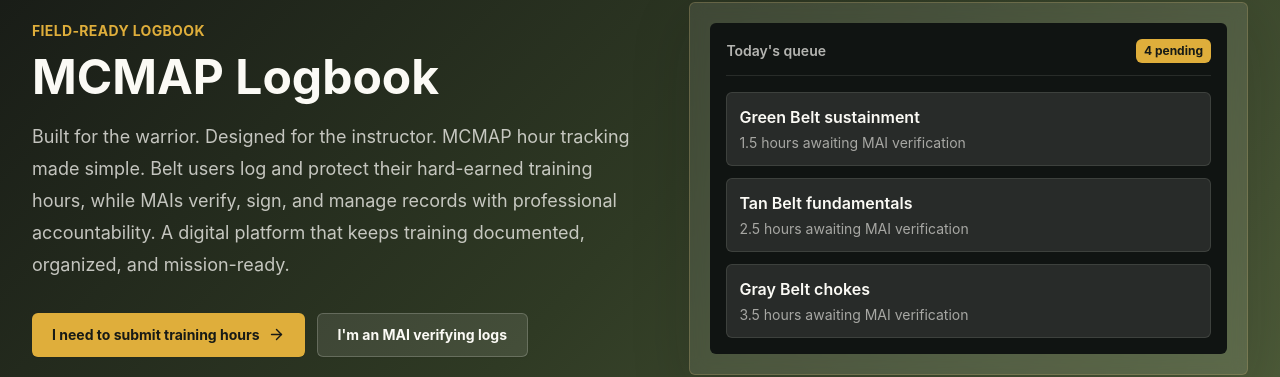
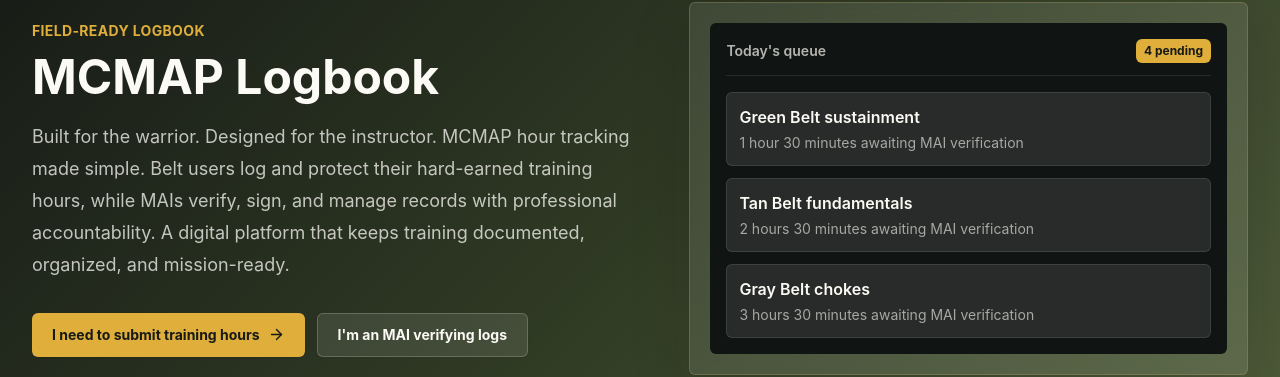
Before and after one commit to brokenasco/MCMAPLOGS, a React (Vite) app: page / in a window 1280 px wide. Shown: the part 155-532 px from the top of the page. Built offline with nearby package versions, Linux system fonts and the light colour scheme; no server answers.

Commit message:
Display all time as hours and minutes

```diff
--- a/src/components/LogDetailPanel.jsx
+++ b/src/components/LogDetailPanel.jsx
@@ -1,6 +1,7 @@
 import React from 'react';
 import { X } from 'lucide-react';
 import StatusBadge from './StatusBadge.jsx';
+import { formatMinutes } from '../data/mcmapReference.js';
 
 const beltStyles = {
   'Tan Belt': 'bg-[#c2a878] text-ink',
@@ -36,7 +37,7 @@ export default function LogDetailPanel({ log, onClose }) {
 
       <dl className="mt-5 grid gap-4 sm:grid-cols-2">
         <Detail label="Status" value={<StatusBadge status={log.status} />} />
-        <Detail label="Hours" value={log.hours} />
+        <Detail label="Hours" value={formatLogTime(log)} />
         <Detail label="Class code" value={log.classCode || 'General'} />
         <Detail label="Target belt" value={log.targetBelt || log.beltLevel} />
         <Detail
@@ -85,3 +86,7 @@ function Detail({ label, value }) {
 function formatMaiDisplay(log) {
   return `${log.maiNumber || ''} ${log.assignedMaiName || ''}`.trim() || 'Not assigned';
 }
+
+function formatLogTime(log) {
+  return formatMinutes(Number(log.minutes ?? Math.round(Number(log.hours || 0) * 60)));
+}
--- a/src/components/LogTable.jsx
+++ b/src/components/LogTable.jsx
@@ -1,5 +1,6 @@
 import React from 'react';
 import StatusBadge from './StatusBadge.jsx';
+import { formatMinutes } from '../data/mcmapReference.js';
 
 const beltStyles = {
   'Tan Belt': 'bg-[#c2a878] text-ink',
@@ -40,7 +41,7 @@ export default function LogTable({ logs, showMarine = true, onSelectLog, renderA
                   <span className="font-semibold text-ink">{log.classCode || 'General'}</span>
                   {log.techniqueName ? <span className="mt-1 block max-w-72 text-xs leading-5 text-ink/55">{log.techniqueName}</span> : null}
                 </BodyCell>
-                <BodyCell>{log.hours}</BodyCell>
+                <BodyCell>{formatLogTime(log)}</BodyCell>
                 <BodyCell>
                   <span className={`inline-flex rounded-sm px-2.5 py-1 text-xs font-black uppercase tracking-wide ${beltStyles[log.beltLevel] || 'bg-field text-ink'}`}>
                     {log.beltLevel}
@@ -77,3 +78,7 @@ function BodyCell({ children, className = '' }) {
 function formatMaiDisplay(log) {
   return `${log.maiNumber || ''} ${log.assignedMaiName || ''}`.trim() || 'Not assigned';
 }
+
+function formatLogTime(log) {
+  return formatMinutes(Number(log.minutes ?? Math.round(Number(log.hours || 0) * 60)));
+}
--- a/src/data/mcmapReference.js
+++ b/src/data/mcmapReference.js
@@ -125,9 +125,16 @@ export function isAdditionalMcmapTarget(targetBelt) {
 }
 
 export function formatMinutes(totalMinutes) {
-  const hours = Math.floor(Math.max(0, totalMinutes) / 60);
-  const minutes = Math.max(0, totalMinutes) % 60;
-  return `${hours}:${String(minutes).padStart(2, '0')}`;
+  const safeMinutes = Math.round(Math.max(0, Number(totalMinutes) || 0));
+  const hours = Math.floor(safeMinutes / 60);
+  const minutes = safeMinutes % 60;
+  const hourText = hours === 1 ? '1 hour' : `${hours} hours`;
+  const minuteText = minutes === 1 ? '1 minute' : `${minutes} minutes`;
+
+  if (hours && minutes) return `${hourText} ${minuteText}`;
+  if (hours) return hourText;
+  if (minutes) return minuteText;
+  return '0 minutes';
 }
 
 function item(code, name, time) {
--- a/src/pages/Help.jsx
+++ b/src/pages/Help.jsx
@@ -70,7 +70,7 @@ const examples = [
   },
   {
     label: 'Good entry',
-    text: '1.5 hours Tan Belt fundamentals: basic warrior stance, movement drills, and break falls.'
+    text: '1 hour 30 minutes Tan Belt fundamentals: basic warrior stance, movement drills, and break falls.'
   },
   {
     label: 'Too vague',
--- a/src/pages/Landing.jsx
+++ b/src/pages/Landing.jsx
@@ -1,6 +1,7 @@
 import React from 'react';
 import { ArrowRight, ClipboardCheck, Dumbbell, ShieldCheck, UserCheck } from 'lucide-react';
 import { Link } from 'react-router-dom';
+import { formatMinutes } from '../data/mcmapReference.js';
 
 const features = [
   {
@@ -63,7 +64,7 @@ export default function Landing() {
                 {['Green Belt sustainment', 'Tan Belt fundamentals', 'Gray Belt chokes'].map((item, index) => (
                   <div key={item} className="rounded-md border border-paper/10 bg-paper/10 p-3">
                     <p className="font-semibold">{item}</p>
-                    <p className="mt-1 text-sm text-paper/60">{index + 1.5} hours awaiting MAI verification</p>
+                    <p className="mt-1 text-sm text-paper/60">{formatMinutes((index + 1.5) * 60)} awaiting MAI verification</p>
                   </div>
                 ))}
               </div>
--- a/src/pages/PendingLogs.jsx
+++ b/src/pages/PendingLogs.jsx
@@ -5,6 +5,7 @@ import LogDetailPanel from '../components/LogDetailPanel.jsx';
 import PageShell from '../components/PageShell.jsx';
 import StatusBadge from '../components/StatusBadge.jsx';
 import { useApp } from '../context/AppContext.jsx';
+import { formatMinutes } from '../data/mcmapReference.js';
 
 export default function PendingLogs() {
   const { maiUser, pendingLogs, verifyLog, returnLog } = useApp();
@@ -42,7 +43,7 @@ export default function PendingLogs() {
           <p className="text-sm font-bold uppercase tracking-wide text-clay">Confirm MAI signature</p>
           <h2 className="mt-2 text-2xl font-bold">{confirmationLog.marine}</h2>
           <p className="mt-2 text-sm leading-6 text-ink/70">
-            You are about to sign {confirmationLog.hours} hours of {confirmationLog.beltLevel} training using
+            You are about to sign {formatLogTime(confirmationLog)} of {confirmationLog.beltLevel} training using
             MAI number {maiUser.maiNumber}.
           </p>
           <div className="mt-5 flex flex-wrap gap-3">
@@ -121,7 +122,7 @@ export default function PendingLogs() {
                   <div>
                     <h2 className="text-xl font-bold">{log.marine}</h2>
                     <p className="mt-1 text-sm text-ink/60">
-                      {new Date(`${log.date}T12:00:00`).toLocaleDateString()} | {log.hours} hours | {log.beltLevel}
+                      {new Date(`${log.date}T12:00:00`).toLocaleDateString()} | {formatLogTime(log)} | {log.beltLevel}
                     </p>
                   </div>
                   <StatusBadge status={log.status} />
@@ -175,3 +176,7 @@ export default function PendingLogs() {
     </PageShell>
   );
 }
+
+function formatLogTime(log) {
+  return formatMinutes(Number(log.minutes ?? Math.round(Number(log.hours || 0) * 60)));
+}
--- a/src/pages/VerifiedLogbook.jsx
+++ b/src/pages/VerifiedLogbook.jsx
@@ -86,7 +86,7 @@ export default function VerifiedLogbook() {
       ...filteredLogs.map((log) => [
         log.marine,
         log.date,
-        log.hours,
+        formatLogTime(log),
         log.beltLevel,
         formatMaiDisplay(log),
         log.status,
@@ -482,7 +482,7 @@ function MaiPendingReview({
           <p className="text-sm font-bold uppercase tracking-wide text-clay">Confirm MAI signature</p>
           <h3 className="mt-2 text-xl font-bold">{confirmationLog.marine}</h3>
           <p className="mt-2 text-sm leading-6 text-ink/70">
-            You are about to sign {confirmationLog.hours} hours of {confirmationLog.beltLevel} training using MAI number {maiUser.maiNumber}.
+            You are about to sign {formatLogTime(confirmationLog)} of {confirmationLog.beltLevel} training using MAI number {maiUser.maiNumber}.
           </p>
           <div className="mt-5 flex flex-wrap gap-3">
             <button
@@ -563,7 +563,7 @@ function MaiPendingReview({
                   <div>
                     <h3 className="text-xl font-bold">{log.marine}</h3>
                     <p className="mt-1 text-sm text-ink/60">
-                      {new Date(`${log.date}T12:00:00`).toLocaleDateString()} | {log.hours} hours | {log.beltLevel}
+                      {new Date(`${log.date}T12:00:00`).toLocaleDateString()} | {formatLogTime(log)} | {log.beltLevel}
                     </p>
                   </div>
                   <StatusBadge status={log.status} />
@@ -630,3 +630,7 @@ function MaiPendingReview({
 function formatMaiDisplay(log) {
   return `${log.maiNumber || ''} ${log.assignedMaiName || ''}`.trim() || 'Not assigned';
 }
+
+function formatLogTime(log) {
+  return formatMinutes(Number(log.minutes ?? Math.round(Number(log.hours || 0) * 60)));
+}
```
